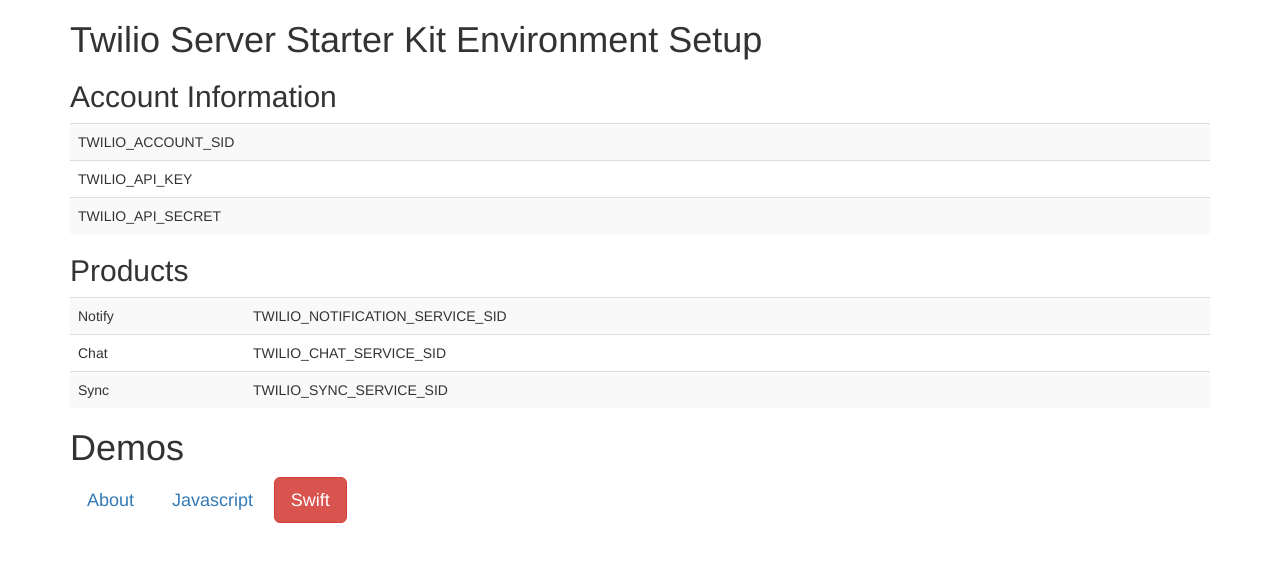
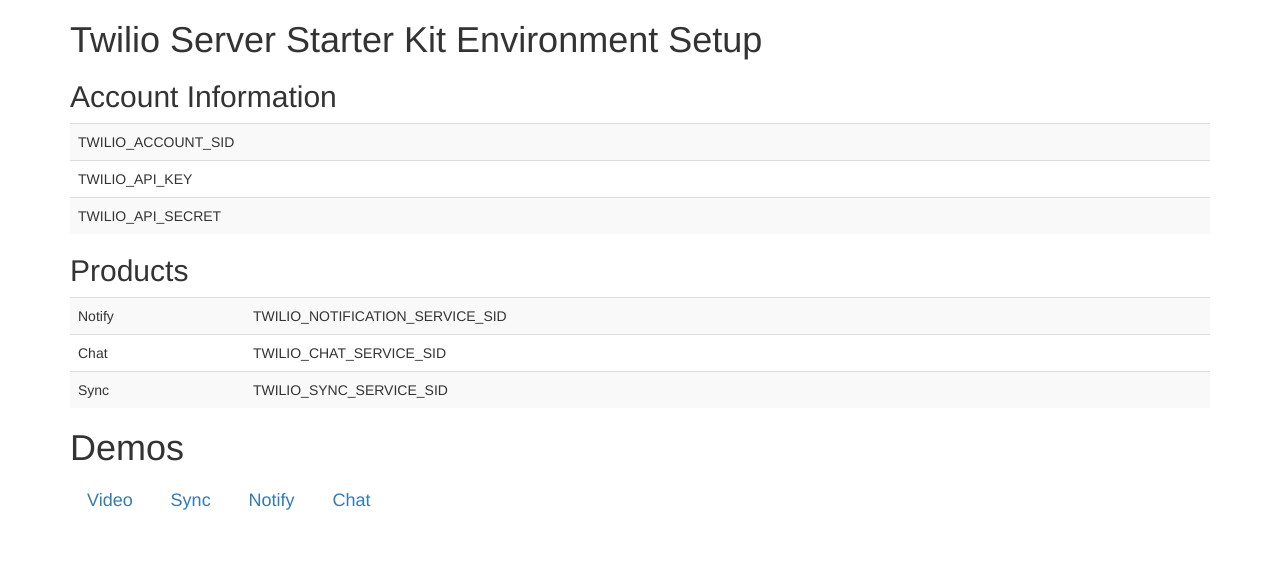
Before and after one commit to SurgamSurgam/chatroom_hackathon, a website: page public/index.html in a window 1280 px wide. Drawn offline with nearby package versions, Linux system fonts and the light colour scheme; no server answers.

Commit message:
reverted index

```diff
--- a/public/index.html
+++ b/public/index.html
@@ -49,12 +49,11 @@
     </table>
 
     <h1>Demos</h1>
-    <!-- <a id="videoDemoButton" class="btn btn-lg" href="/video/">Video</a>
-    <a id="syncDemoButton" class="btn btn-lg"  href="/sync/">Sync</a> -->
-    <a id="notifyDemoButton" class="btn btn-lg" href="/about/">About</a>
-    <a id="chatDemoButton" class="btn btn-lg" href="/chat_javascript/">Javascript</a>
-    <a id="chatDemoButton" class="btn btn-lg btn-danger" href="/chat_swift/">Swift</a>
-  </div>
+      <a id="videoDemoButton" class="btn btn-lg" href="/video/">Video</a>
+      <a id="syncDemoButton" class="btn btn-lg"  href="/sync/">Sync</a>
+      <a id="notifyDemoButton" class="btn btn-lg" href="/notify/">Notify</a>
+      <a id="chatDemoButton" class="btn btn-lg" href="/chat/">Chat</a>
+    </div>
 
   <script src="//ajax.googleapis.com/ajax/libs/jquery/2.1.4/jquery.min.js"></script>
   <script crossorigin="anonymous"
```
